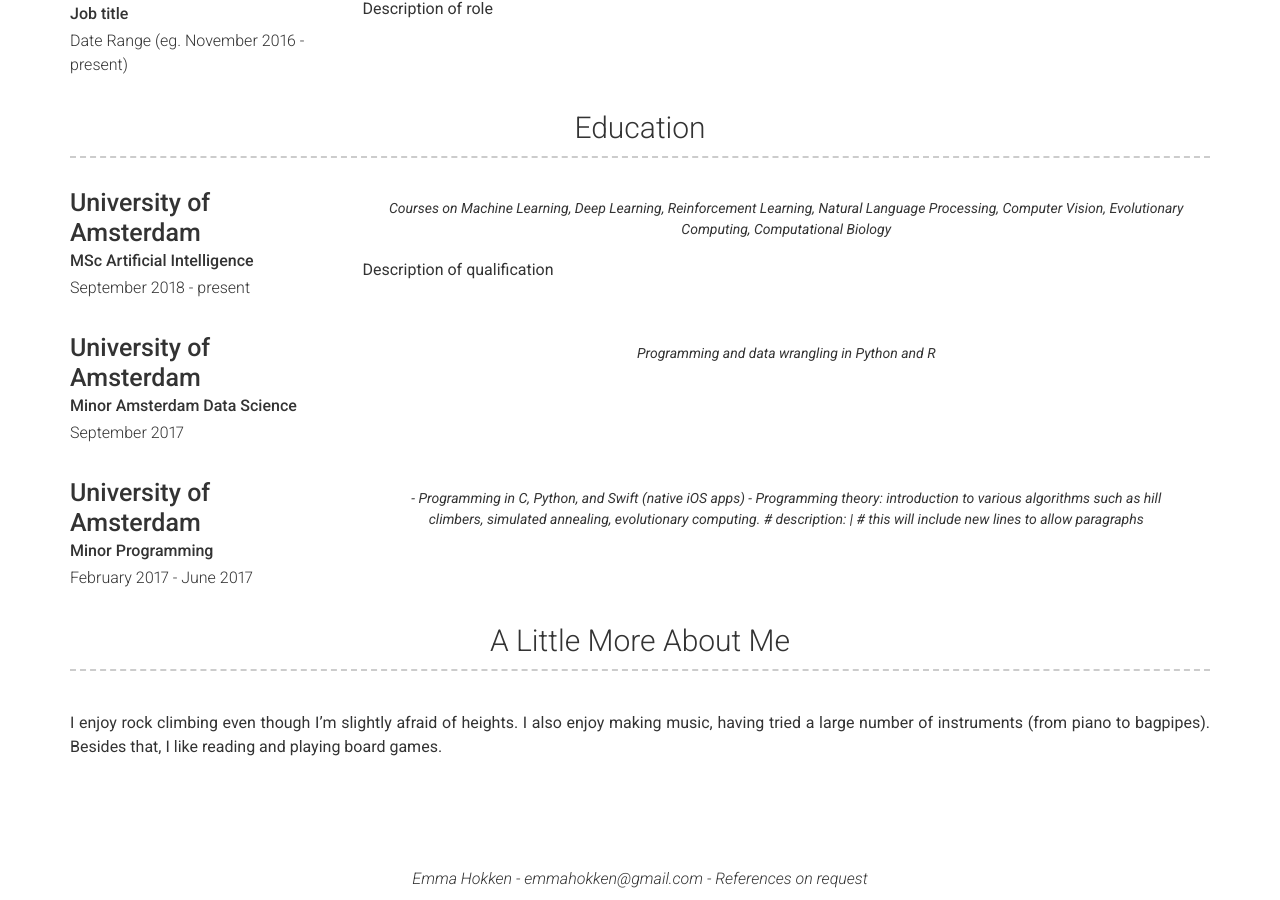
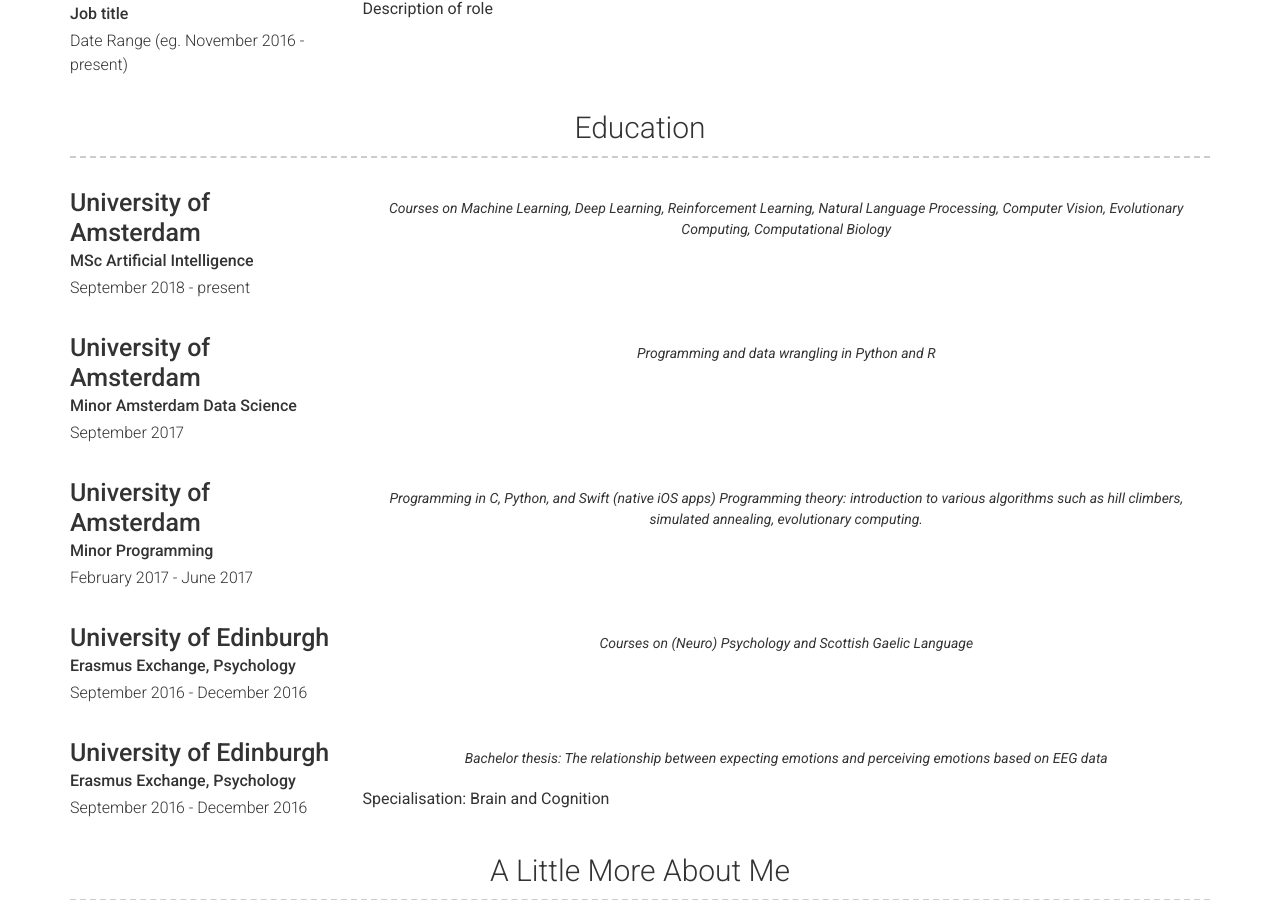
Before and after one commit to emmahokken/website, a Jekyll site: the page built from index.md, in a window 1280 px wide and 900 px high, scrolled down 658 px. Built offline with Jekyll 4.4.1, drawn with Linux system fonts in a browser that asks for light colours; nearby versions of some CDN libraries.

Commit message:
more school" git

```diff
--- a/_data/education.yml
+++ b/_data/education.yml
@@ -7,8 +7,8 @@
     Courses on Machine Learning, Deep Learning, Reinforcement
     Learning, Natural Language Processing, Computer Vision, Evolutionary
     Computing, Computational Biology
-  description: | # this will include new lines to allow paragraphs
-    Description of qualification
+  # description: | # this will include new lines to allow paragraphs
+  #   Description of qualification
 
 - name: University of Amsterdam
   dates: September 2017
@@ -22,7 +22,24 @@
   dates: February 2017 - June 2017
   qualification: Minor Programming
   quote: >
-    - Programming in C, Python, and Swift (native iOS apps)
-    - Programming theory: introduction to various algorithms such as hill
-    climbers, simulated annealing, evolutionary computing.  # description: | # this will include new lines to allow paragraphs
+    Programming in C, Python, and Swift (native iOS apps)
+    Programming theory: introduction to various algorithms such as hill
+    climbers, simulated annealing, evolutionary computing.
+  # description: | # this will include new lines to allow paragraphs
   #   Description of qualification
+
+- name: University of Edinburgh
+  dates: September 2016 - December 2016
+  qualification: Erasmus Exchange, Psychology
+  quote: >
+    Courses on (Neuro) Psychology and Scottish Gaelic Language
+
+
+- name: University of Edinburgh
+  dates: September 2016 - December 2016
+  qualification: Erasmus Exchange, Psychology
+  quote: >
+    Bachelor thesis: The relationship between expecting emotions and
+    perceiving emotions based on EEG data
+  description: |
+    Specialisation: Brain and Cognition
```
